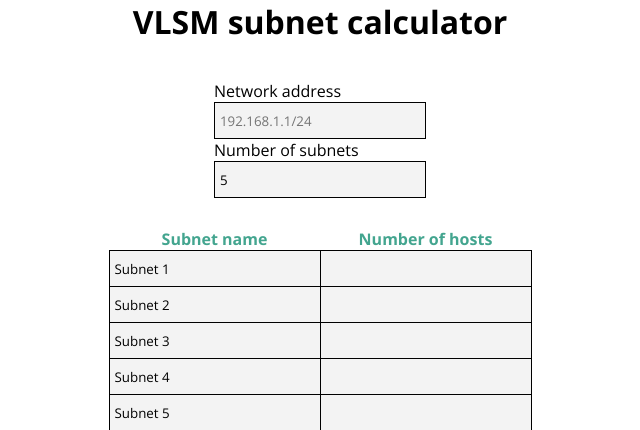
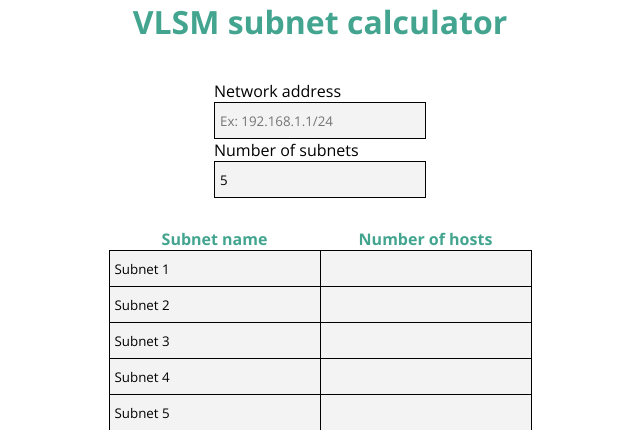
Before and after one commit to bhradec/subnets, a PHP site: page / in a window 1280 px wide. Shown: the top 430 px of the page, without its empty margins (320-960 px from the left). Run offline with PHP 8.4, Linux system fonts and the light colour scheme.

Commit message:
dodano malo boje

```diff
--- a/changeDayNightColor.js
+++ b/changeDayNightColor.js
@@ -6,7 +6,7 @@ const DARK_INPUT = "#1a1c25";
 const DARK_BORDER = "#8e70bd";
 const DARK_FOREGROUND = "#ffffff"
 const DARK_ACCENT_1 = "#8bb265"
-const DARK_ACCENT_2 = "#528bc8"
+const DARK_ACCENT_2 = "#43a58f"
 
 var currentColorMode = LIGHT_MODE;
 
@@ -49,7 +49,7 @@ function setColor() {
     } else if (currentColorMode == DARK_MODE) {
         document.body.style.backgroundColor = DARK_BACKGROUND;
 
-        for (h1 of h1s) h1.style.color = DARK_FOREGROUND;
+        for (h1 of h1s) h1.style.color = DARK_ACCENT_2;
         for(label of labels) label.style.color = DARK_FOREGROUND;
 
         for(input of inputs){
--- a/css/style.css
+++ b/css/style.css
@@ -18,6 +18,10 @@ header {
     display: flex;
     justify-content: center;
     height: 80px;
+}
+
+h1 {
+    color: #43a58f;
 }
 
 main {
--- a/index.html
+++ b/index.html
@@ -23,7 +23,7 @@
         <section>
             <form id="dataInputForm">
                 <label for="networkAddress">Network address</label>
-                <input type="text" name="networkAddress" id="networkAddress" placeholder="192.168.1.1/24">
+                <input type="text" name="networkAddress" id="networkAddress" placeholder="Ex: 192.168.1.1/24">
                 <span id="networkAddressError" class="error"></span>
                 <label class for="numOfSubnets">Number of subnets</label>
                 <input type="number" name="numOfSubnets" id="numOfSubnets" value="5">
```
